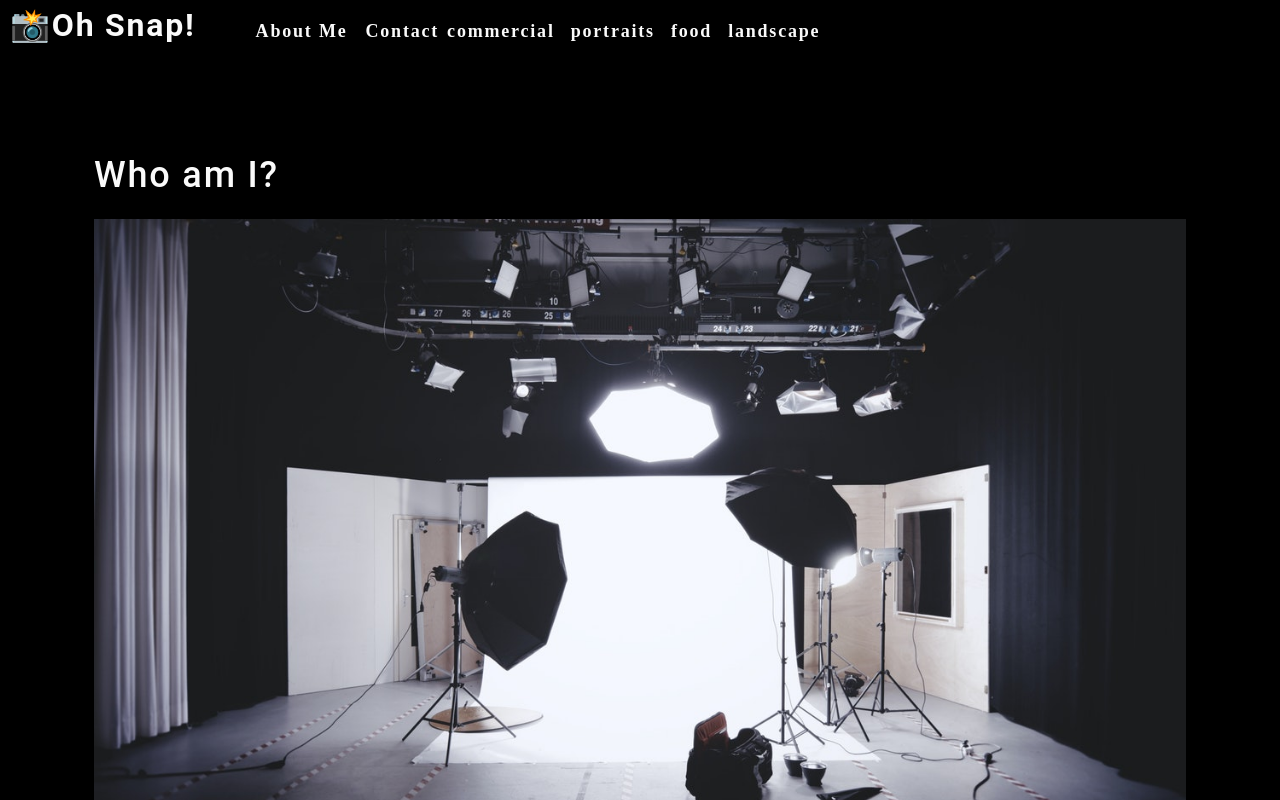
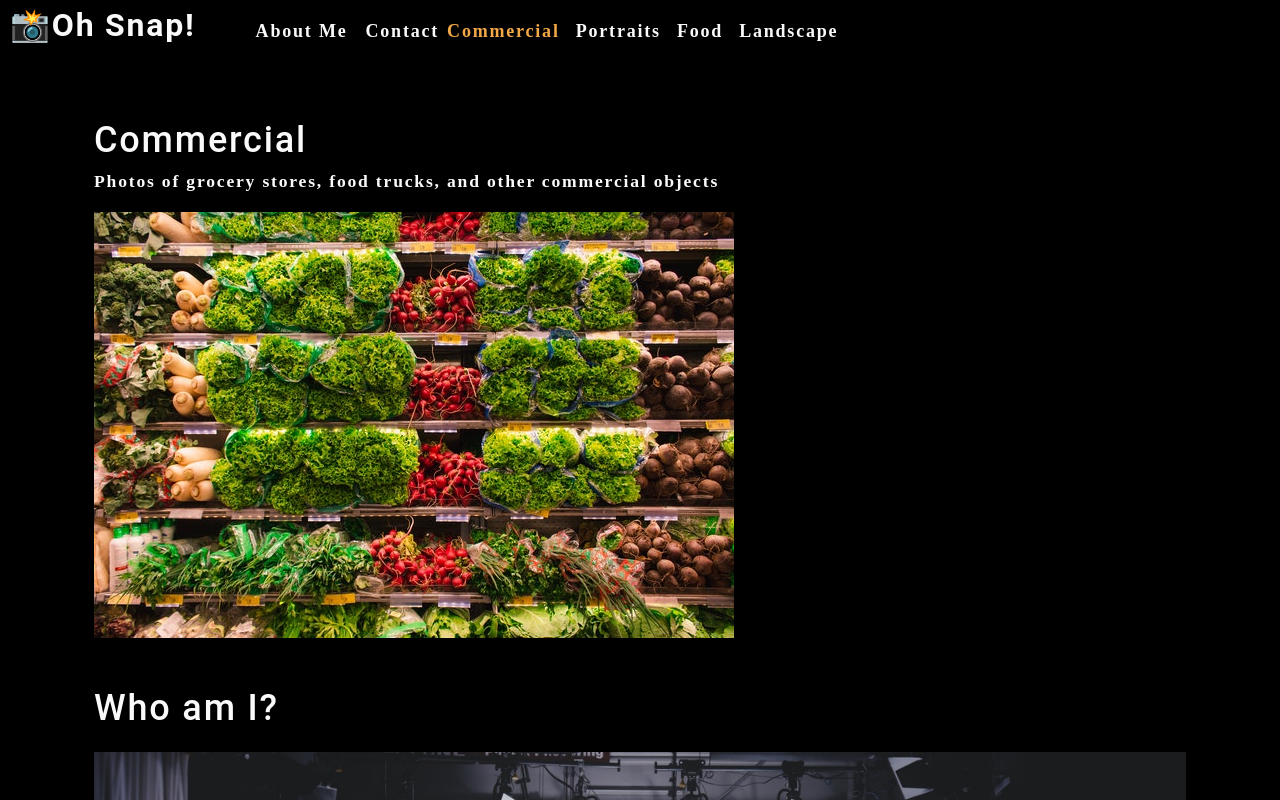
Before and after one commit to MosNes/photo-port, a React (Create React App) app: page / in a window 1280 px wide. Shown: the top 800 px of the page. Built offline with nearby package versions, Linux system fonts and the light colour scheme; the HTML template or start-up script is replaced by a standard one.

Commit message:
added gallery component and updated Nav component to use hooks to change category

```diff
--- a/src/App.js
+++ b/src/App.js
@@ -1,13 +1,44 @@
-import React from 'react';
+import React, {useState} from 'react';
 import './App.css';
 import About from './components/About';
 import Nav from './components/Nav';
+import Gallery from './components/Gallery';
 
 function App() {
+
+	const [categories] = useState([
+		{
+			name: 'commercial',
+			description:
+				'Photos of grocery stores, food trucks, and other commercial projects',
+		},
+		{
+			name: 'portraits',
+			description: 'Portraits of people in my life',
+		},
+		{
+			name: 'food',
+			description: 'Delicious delicacies',
+		},
+		{
+			name: 'landscape',
+			description:
+				'Fields, farmhouses, waterfalls, and the beauty of nature',
+		},
+	]);
+
+	const [currentCategory, setCurrentCategory]	= useState(categories[0]);
+
+
 	return (
 		<div>
-      <Nav></Nav>
+      <Nav
+	  	categories={categories}
+		setCurrentCategory={setCurrentCategory}
+		currentCategory={currentCategory}
+	  ></Nav>
 			<main>
+				<Gallery></Gallery>
 				<About></About>
 			</main>
 		</div>
--- /dev/null
+++ b/src/components/Gallery/index.js
@@ -0,0 +1,26 @@
+import React from 'react';
+import { capitalizeFirstLetter } from '../../utils/helpers';
+import photo from '../../assets/small/commercial/0.jpg'
+
+const Gallery = (props) => {
+
+    const currentCategory = {
+        name: 'commercial',
+        description: 'Photos of grocery stores, food trucks, and other commercial objects'
+    };
+
+    return(
+        <section>
+            <h1>{capitalizeFirstLetter(currentCategory.name)}</h1>
+            <p>{currentCategory.description}</p>
+            <div>
+                <img src={photo}
+                alt='Commercial Example'
+                className='img-thumbnail-1'
+                />
+            </div>
+        </section>
+    );
+}
+
+export default Gallery;
--- a/src/components/Nav/index.js
+++ b/src/components/Nav/index.js
@@ -1,30 +1,17 @@
-import React from 'react';
+import React, {useEffect} from 'react';
+import { capitalizeFirstLetter } from '../../utils/helpers';
 
-const Nav = () => {
-	const categories = [
-		{
-			name: 'commercial',
-			description:
-				'Photos of grocery stores, food trucks, and other commercial projects',
-		},
-		{
-			name: 'portraits',
-			description: 'Portraits of people in my life',
-		},
-		{
-			name: 'food',
-			description: 'Delicious delicacies',
-		},
-		{
-			name: 'landscape',
-			description:
-				'Fields, farmhouses, waterfalls, and the beauty of nature',
-		},
-	];
+const Nav = (props) => {
 
-	const categorySelected = (name) => {
-		console.log(`${name} clicked`);
-	};
+	const {
+		categories = [],
+		setCurrentCategory,
+		currentCategory,
+	} = props;
+
+	useEffect(() => {
+		document.title = capitalizeFirstLetter(currentCategory.name);
+	}, [currentCategory])
 
 	return (
 		<header data-testid="header" className="flex-row px-1">
@@ -45,11 +32,16 @@ const Nav = () => {
 						<span>Contact</span>
 					</li>
 					{categories.map((category) => (
-						<li className="mx-1" key={category.name}>
+						<li className={`mx-1 ${
+							currentCategory.name === category.name && 'navActive'
+						}`}
+						key={category.name}>
 							<span
-								onClick={() => categorySelected(category.name)}
+								onClick={() => {
+									setCurrentCategory(category)
+								}}
 							>
-								{category.name}
+								{capitalizeFirstLetter(category.name)}
 							</span>
 						</li>
 					))}
```
